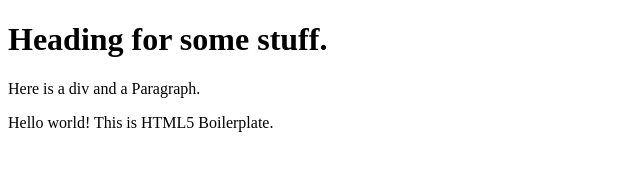
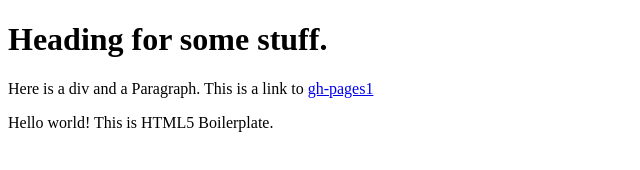
Before and after one commit to Stampy1824/gitGUI, a plain HTML site: page index.html in a window 1280 px wide. Shown: the whole page, without its empty margins (0-640 px from the left). Drawn offline with nearby package versions, Linux system fonts and the light colour scheme.

Commit message:
Changed Link Name

```diff
--- a/index.html
+++ b/index.html
@@ -20,7 +20,7 @@
         <!-- Add your site or application content here -->
         <div>
         	<h1>Heading for some stuff.</h1>
-        	<p>Here is a div and a Paragraph.</p>
+        	<p>Here is a div and a Paragraph. This is a link to <a href="http://Stampy1824.github.io/gitGUI" title="link to gh-pages">gh-pages1<a></p>
         </div>
         <p>Hello world! This is HTML5 Boilerplate.</p>
 
```
